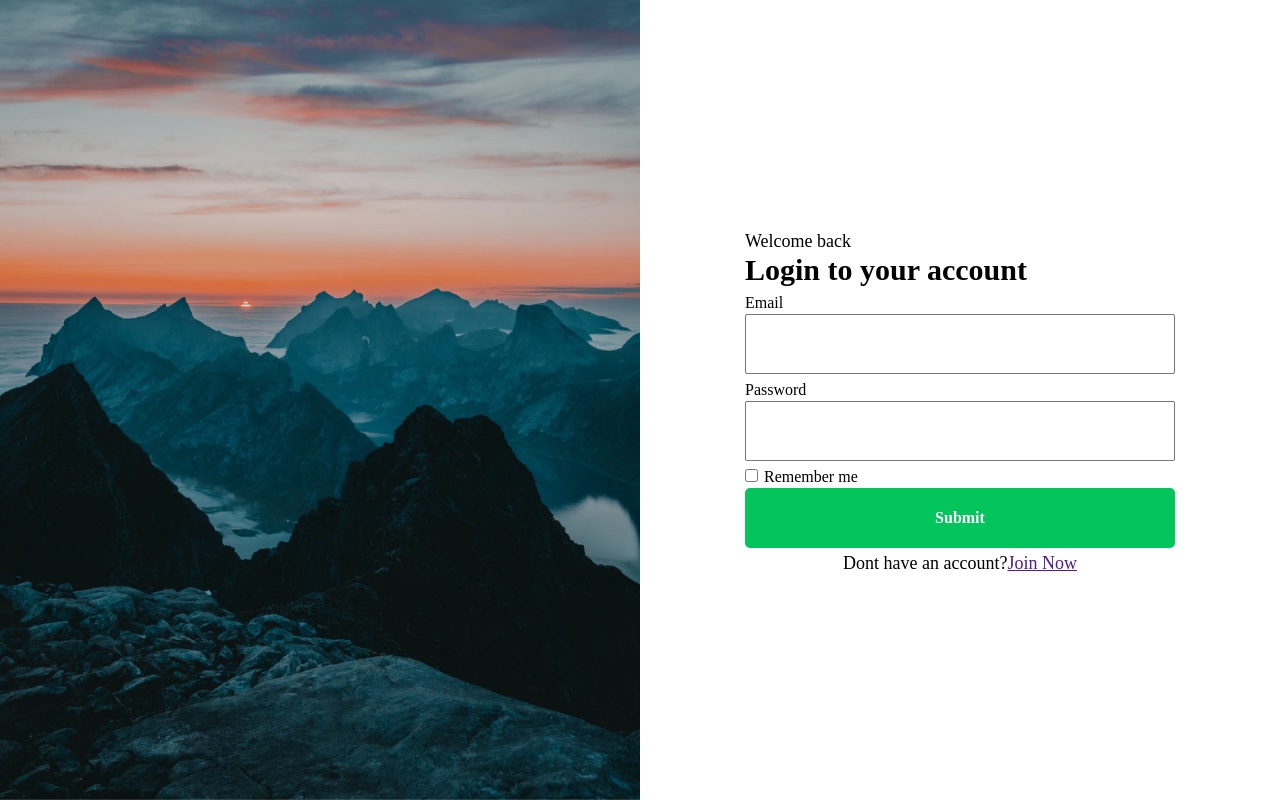
After one commit to aalexwolf/Your-Adventure, a PHP site: page /pages/auth.html in a window 1280 px wide. The commit adds this page. Run offline with PHP 8.4, Linux system fonts and the light colour scheme.

Commit message:
add auth page

```diff
--- /dev/null
+++ b/css/authentication.css
@@ -0,0 +1,64 @@
+.auth {
+    min-height: 100vh;
+    display: flex;
+    justify-content: flex-start;
+}
+
+.auth__item {
+    width: 50%;
+}
+
+.auth__item:first-child {
+    background: url(/img/auth_background.png) center center/cover no-repeat;
+}
+
+.auth__item:last-child {
+    display: flex;
+    justify-content: center;
+    align-items: center;
+}
+
+.auth_subtitle {
+    font-size: 16px;
+}
+
+.auth__title {
+    font-family: 'Abril Fatface';
+    font-size: 30px;
+}
+
+.auth__form label {
+    font-size: 16px;
+}
+
+.auth__form input[type^=submit] {
+    color: #fff;
+    font-size: 16px;
+    font-weight: 700;
+    cursor:pointer;
+    display: flex;
+    justify-content: center;
+    align-items: center;
+    width: 100%;
+    height: 60px;
+    background: #04C45C;
+    border-radius: 5px;
+    border: none;
+}
+
+
+.auth__inputData {
+    width: 430px;
+    padding: 0 25px;
+    height: 60px;
+    font-size: 14px;
+}
+
+.auth__form p, .auth__form a {
+    display: inline;
+    font-size: 18px;
+}
+
+.auth__reg {
+    text-align: center;
+}
--- a/css/button.css
+++ b/css/button.css
@@ -4,9 +4,11 @@
     align-items: center;
     justify-content: center;
     cursor: pointer;
-    background: #A0703F;
     color: #fff;
-
+    background: rgba( 160, 112, 63, 0.30);
+    backdrop-filter: blur( 3.0px );
+    border-radius: 10px;
+    border: 1px solid rgba( 255, 255, 255, 0.18 );
 }
 
 .btn_small {
--- /dev/null
+++ b/css/global.css
@@ -0,0 +1,12 @@
+* {
+    padding: 0;
+    margin: 0;
+    box-sizing: border-box;
+    font-family: 'Poppins';
+    font-size: 24px;
+}
+
+.container {
+    margin: 0 auto;
+    max-width: 1200px;
+}
--- a/js/script.js
+++ b/js/script.js
@@ -0,0 +1,2 @@
+document.cookie = "user=Alex";
+console.log(document.cookie);
--- /dev/null
+++ b/pages/auth.html
@@ -0,0 +1,37 @@
+<!DOCTYPE html>
+<html lang="en">
+<head>
+    <meta charset="UTF-8">
+    <meta http-equiv="X-UA-Compatible" content="IE=edge">
+    <meta name="viewport" content="width=device-width, initial-scale=1.0">
+    <title>Document</title>
+    <link rel="stylesheet" href="/css/global.css">
+    <link rel="stylesheet" href="/css/authentication.css">
+</head>
+<body>
+    <section class="auth">
+        <div class="auth__item"></div>
+        <div class="auth__item">
+            <form method="POST" class="auth__form" action="">
+                <p class="auth_subtitle">Welcome back</p>
+                <h1 class="auth__title">Login to your account</h1>
+
+                <label for="emailInput">Email</label><br>
+                <input required class="auth__inputData" type="email" name="emailInput"><br>
+
+                <label for="passwordInput">Password</label><br>
+                <input required class="auth__inputData" type="password" name="passwordInput"><br>
+
+                <input type="checkbox" name="remember">
+                <label for="remember">Remember me</label>
+
+                <input type="submit" name="btnSubmit">
+
+                <div class="auth__reg">
+                    <p>Dont have an account?</p><a href="">Join Now</a>
+                </div>
+            </form>
+        </div>
+    </section>
+</body>
+</html>
```
Also changed, not shown: css/startScreen.css (added, +40 -0 lines), css/style.css (+2 -54 lines), index.html (+6 -3 lines), img/Background.jpg, img/auth_background.png (added).
